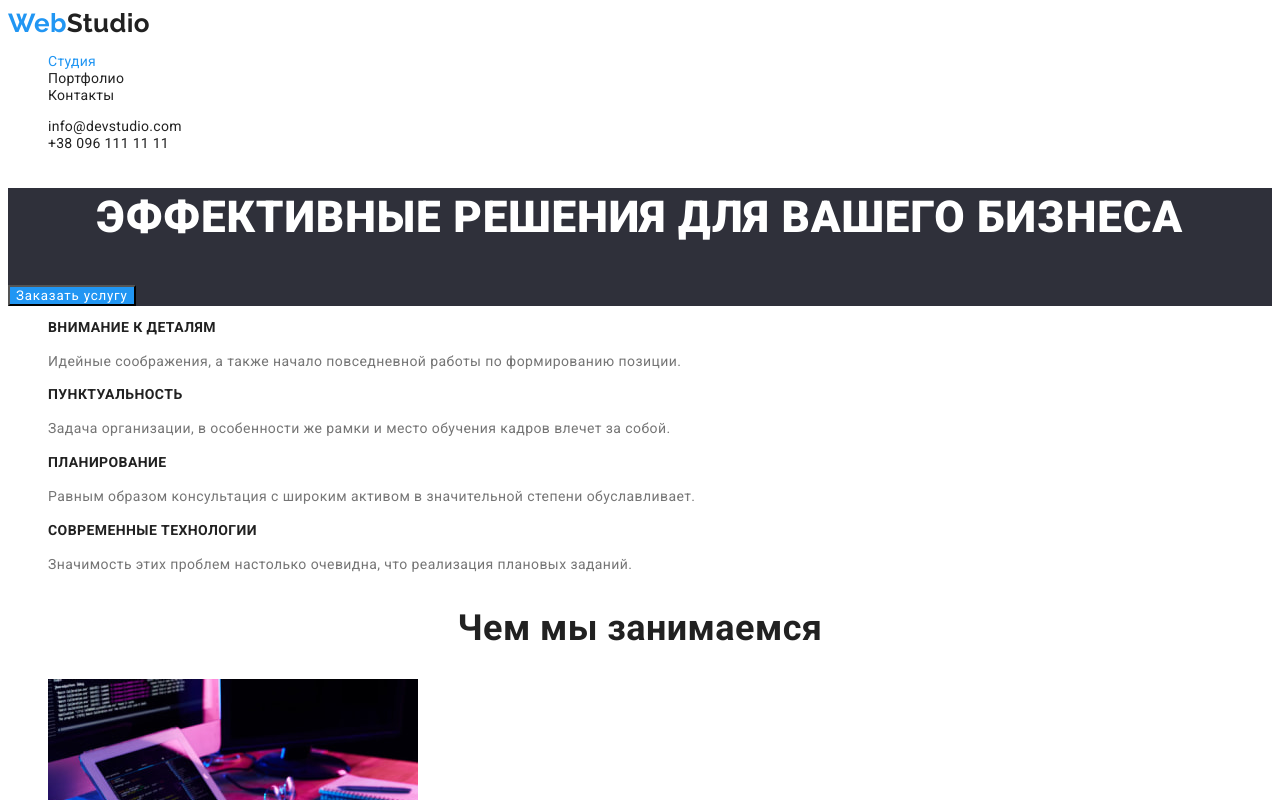
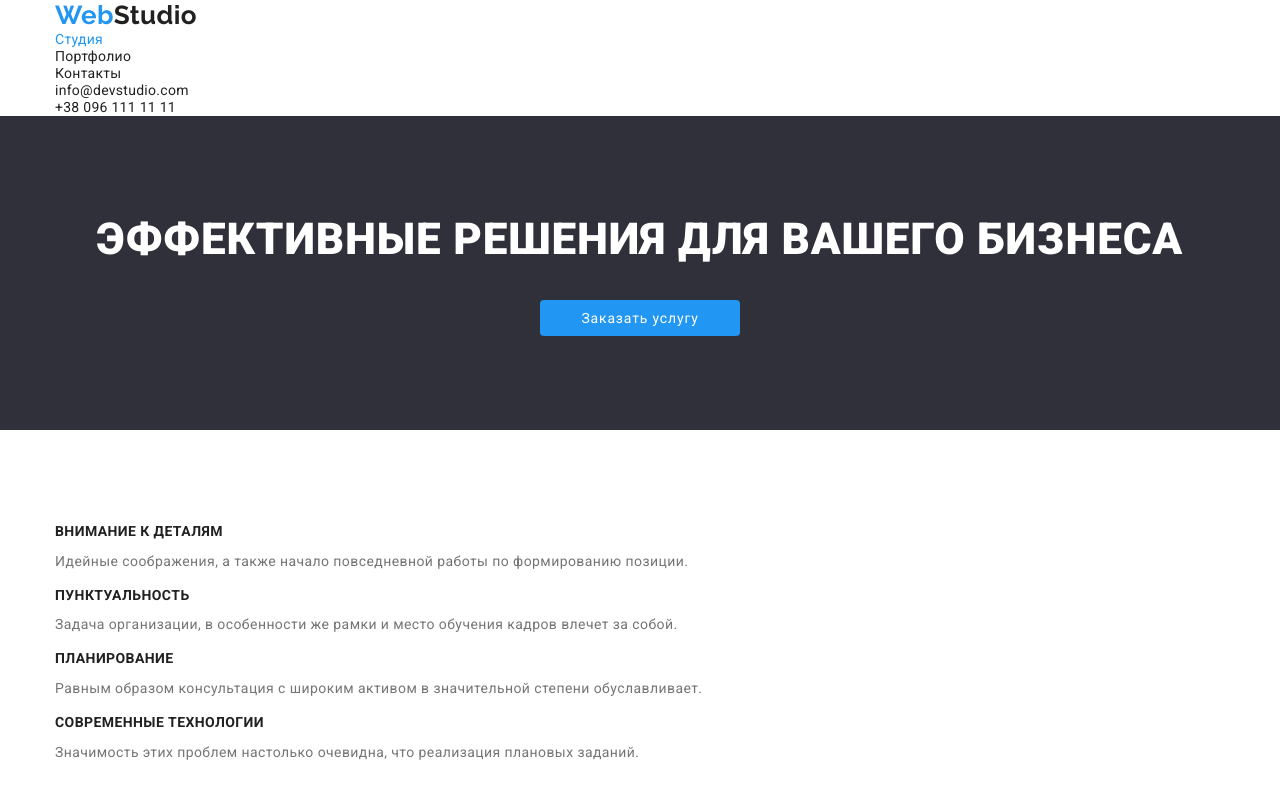
Before and after one commit to oliinyks/goit-markup-hw-02, a plain HTML site: page index.html in a window 1280 px wide. Shown: the top 800 px of the page. Drawn offline with nearby package versions, Linux system fonts and the light colour scheme.

Commit message:
add margin

```diff
--- a/css/styles.css
+++ b/css/styles.css
@@ -6,11 +6,21 @@
 	--exyra-bg-color:rgba(47, 48, 58, 1)
 }
 
+
 ul{
 	list-style: none;
+	padding: 0;
+	margin: 0;
 }
 a{
 	text-decoration: none;
+}
+
+h1,
+h2,
+h3,
+p{
+	margin-top: 0;
 }
 
 body{
@@ -20,9 +30,21 @@ body{
 	font-size: 14px;
 	letter-spacing: 0.03em;
 }
+.container{
+	width: 1200px;
+	padding-left: 15px;
+	padding-right: 15px;
+	margin: 0 auto;
+}
+section{
+	padding-top: 94px;
+	padding-bottom: 94px;
+}
 
 /* title */
 .title{
+	margin-top: 0;
+	margin-bottom: 50px;
 	color:var(--title-text-color);
 	font-weight: 700;
 	font-size: 36px;
@@ -73,25 +95,34 @@ body{
 .introduction{
 	background-color: var(--exyra-bg-color);
 	letter-spacing: 0.06em;
+	text-align: center;
 }
 .introduction-title{
+	margin-bottom: 30px;
 	color: var(--primary-bg-color);
 	font-weight: 900;
 	font-size: 44px;
 	line-height: 1.36;
 	text-transform: uppercase;
-	text-align: center;
 }
 .button{
+	border-radius: 4px;
+	border: none;
+	display: inline-block;
+	padding: 10px 32px;
+	min-width: 200px;
+
 	color: var(--primary-bg-color);
 	background-color: var(--accent-color);
 	font-family: inherit;
 	letter-spacing: 0.06em;
 	cursor: pointer;
+	text-align: center;
 }
 
 /* company */
 .company-subtitle{
+	margin-bottom: 10px;
 	color:var(--title-text-color);
 	font-weight: 700;
 	font-size: 14px;
@@ -117,6 +148,8 @@ footer{
 	background-color: var(--exyra-bg-color);
 }
 .footer-logo{
+	display: inline-block;
+	margin-bottom: 20px;
 	color: var(--primary-bg-color);
 }
 .address-link{
@@ -137,6 +170,11 @@ footer{
 /* portgolio */
 
 .btn-nav{
+	display: inline-block;
+	border-radius: 4px;
+	padding: 6px 22px;
+	border: none;
+	min-width: 73px;
 	color: var(--title-text-color);
 	background-color:rgba(245, 244, 250, 1);
 	font-family: inherit;
@@ -144,6 +182,7 @@ footer{
 	font-size: 16px;
 	line-height: 1.63;
 	cursor: pointer;
+	text-align: center;
 }
 
 .btn-nav:hover,
@@ -153,6 +192,8 @@ footer{
 }
 
 .portfolio-subtitle{
+	margin-top: 10px;
+	margin-bottom: 4px;
 	color: var(--title-text-color);
 	font-weight: 700;
 	font-size: 18px;
--- a/index.html
+++ b/index.html
@@ -9,10 +9,11 @@
 	<link rel="preconnect" href="https://fonts.gstatic.com" crossorigin>
 	<link href="https://fonts.googleapis.com/css2?family=Raleway:wght@700&family=Roboto:wght@400;500;700;900&display=swap"
 		rel="stylesheet">
-	<link rel="stylesheet" href="./css/styles.css">
+	<link rel="stylesheet" href="https://cdnjs.cloudflare.com/ajax/libs/modern-normalize/1.1.0/modern-normalize.min.css">
+		<link rel="stylesheet" href="./css/styles.css">
 </head>
-<body>
 	<header class="header">
+		<div class="container">
 		<nav>
 			<a class="logo" href="./index.html"><span>Web</span>Studio</a>
 			<ul class="site">
@@ -25,15 +26,19 @@
 			<li><a class="contacts-link" href="mailto:info@devstudio.com">info@devstudio.com</a></li>
 			<li><a class="contacts-link" href="tel:+380961111111">+38 096 111 11 11</a></li>
 		</ul>
+		</div>
 	</header>
 	<main>
 		<!--introduction-->
 		<section class="introduction">
+			<div class="container">
 			<h1 class="introduction-title">Эффективные решения для вашего бизнеса</h1>
 			<button class="button" type="button" >Заказать услугу</button>
+			</div>
 		</section>
 		<!--company-->
 		<section class="company">
+			<div class="container">
 			<h2 class="visually-hidden">О нас</h2>
 			<ul>
 				<li>
@@ -53,18 +58,22 @@
 					<p class="company-text">Значимость этих проблем настолько очевидна, что реализация плановых заданий.</p>
 				</li>
 			</ul>
+			</div>
 		</section>
 		<!--activity-->
 		<section class="activity">
-			<h2 class="title">Чем мы занимаемся</h2>
+			<div class="container">
+			<h2 class="activity-title title">Чем мы занимаемся</h2>
 			<ul>
 				<li><a href=""><img src="./img/activity/act-1Moz.jpg" alt="контентное изображение-1" width="370" height="294"></a></li>
 				<li><a href=""><img src="./img/activity/act-2Moz.jpg" alt="контентное изображение-2" width="370" height="294"></a></li>
 				<li><a href=""><img src="./img/activity/act-3Moz.jpg" alt="контентное изображение-3" width="370" height="294"></a></li>
 			</ul>
+			</div>
 		</section>
 		<!--Our team-->
 		<section class="team">
+			<div class="container">
 			<h2 class="title">Наша команда</h2>
 			<ul>
 				<li>
@@ -88,9 +97,11 @@
 					<p>UI Designer</p>
 				</li>
 			</ul>
+			</div>
 		</section>
 	</main>
 	<footer>
+		<div class="container">
 		<a class="footer-logo logo" href="./index.html"><span>Web</span>Studio</a>
 		<address>
 			<ul>
@@ -99,6 +110,7 @@
 				<li><a class="address-link" href="tel:+380961111111">+38 096 111 11 11</a></li>
 			</ul>
 		</address>
+		</div>
 	</footer>
 </body>
 </html>
--- a/portfolio.html
+++ b/portfolio.html
@@ -10,10 +10,12 @@
 	<link rel="preconnect" href="https://fonts.gstatic.com" crossorigin>
 	<link href="https://fonts.googleapis.com/css2?family=Raleway&family=Roboto:wght@400;500;700;900&display=swap"
 		rel="stylesheet">
+		<link rel="stylesheet" href="https://cdnjs.cloudflare.com/ajax/libs/modern-normalize/1.1.0/modern-normalize.min.css">
 	<link rel="stylesheet" href="./css/styles.css">
 </head>
 <body>
 	<header class="header">
+		<div class="container">
 		<nav>
 			<a class="logo" href="./index.html"><span>Web</span>Studio</a>
 			<ul class="site">
@@ -26,9 +28,11 @@
 			<li><a class="contacts-link" href="mailto:info@devstudio.com">info@devstudio.com</a></li>
 			<li><a class="contacts-link" href="tel:+380961111111">+38 096 111 11 11</a></li>
 		</ul>
+		</div>
 	</header>
 	<main>
 		<section class="portfolio">
+			<div class="container">
 			<h1 class="visually-hidden">Наши роботы</h1>
 <ul>
 	<li><button class="btn-nav" type="button">Все</button></li>
@@ -102,9 +106,11 @@
 		</a>
 	</li>
 </ul>
+			</div>
 		</section>
 	</main>
 	<footer>
+		<div class="container">
 		<a class="footer-logo logo" href="./index.html"><span>Web</span>Studio</a>
 		<address>
 			<ul>
@@ -114,6 +120,7 @@
 				<li><a class="address-link" href="tel:+380961111111">+38 096 111 11 11</a></li>
 			</ul>
 		</address>
+		</div>
 	</footer>
 </body>
 
```
